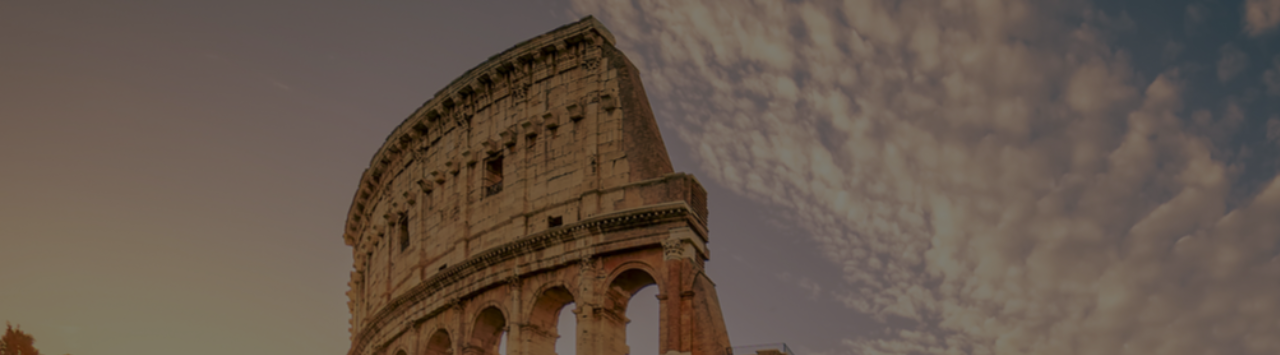
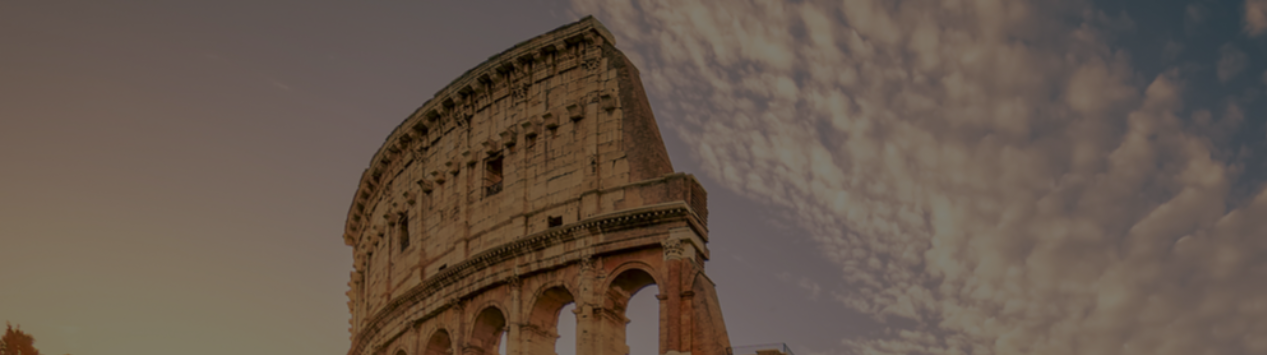
Before and after one commit to Zappykeyboard/htmlcss-airbnb, a plain HTML site: page index.html in a window 1280 px wide. Shown: the top 355 px of the page. Drawn offline with Linux system fonts and the light colour scheme.

Commit message:
ridotta leggermente la larghezza delle righe

```diff
--- a/assets/style.css
+++ b/assets/style.css
@@ -1,12 +1,11 @@
 *{
     margin: 0;
     padding: 0;
-    color: white;
 }
 
 /* imposta le dimensioni delle righe*/
 .row{
-    width: 100vw;
+    width: 99vw;
     height: 100vh;
     position: relative;
 }
@@ -36,6 +35,7 @@
 h1{
     font-size: 70px;
     text-shadow: 3px 3px black;
+    color: white;
     position: absolute;
     left: 50%;
     top: 50%;
```
